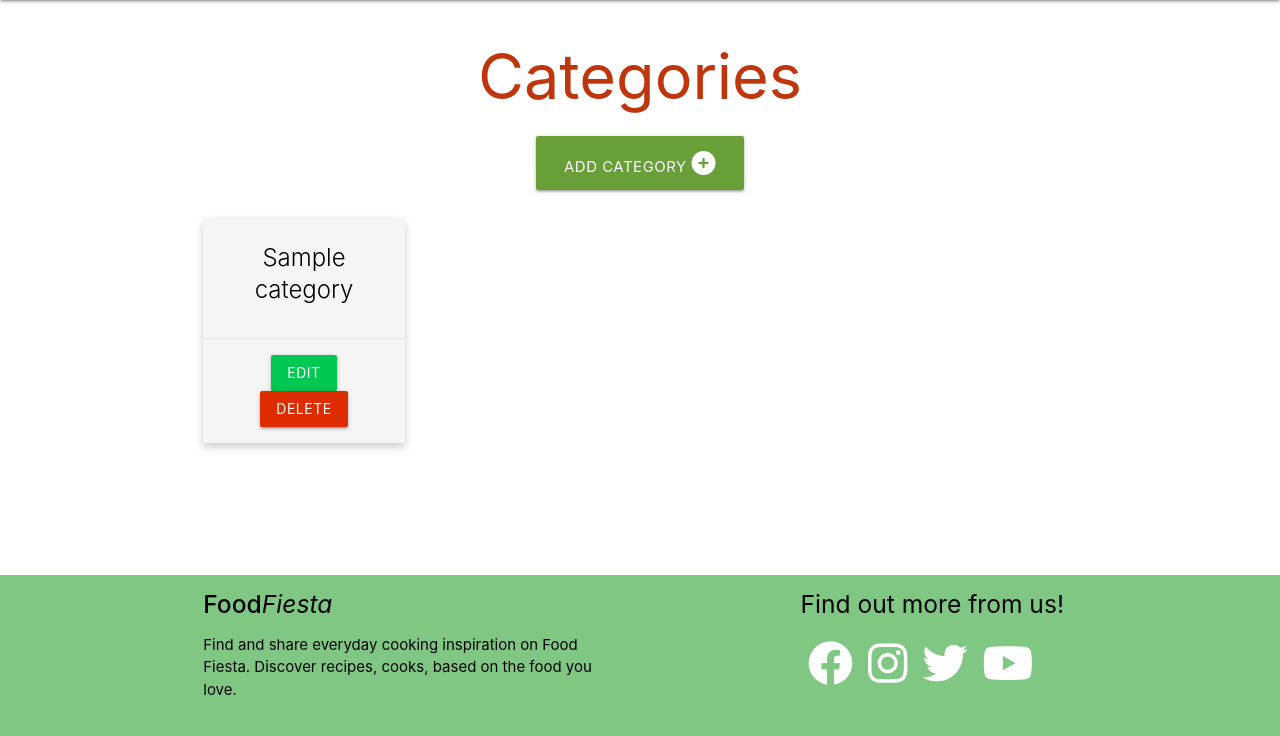
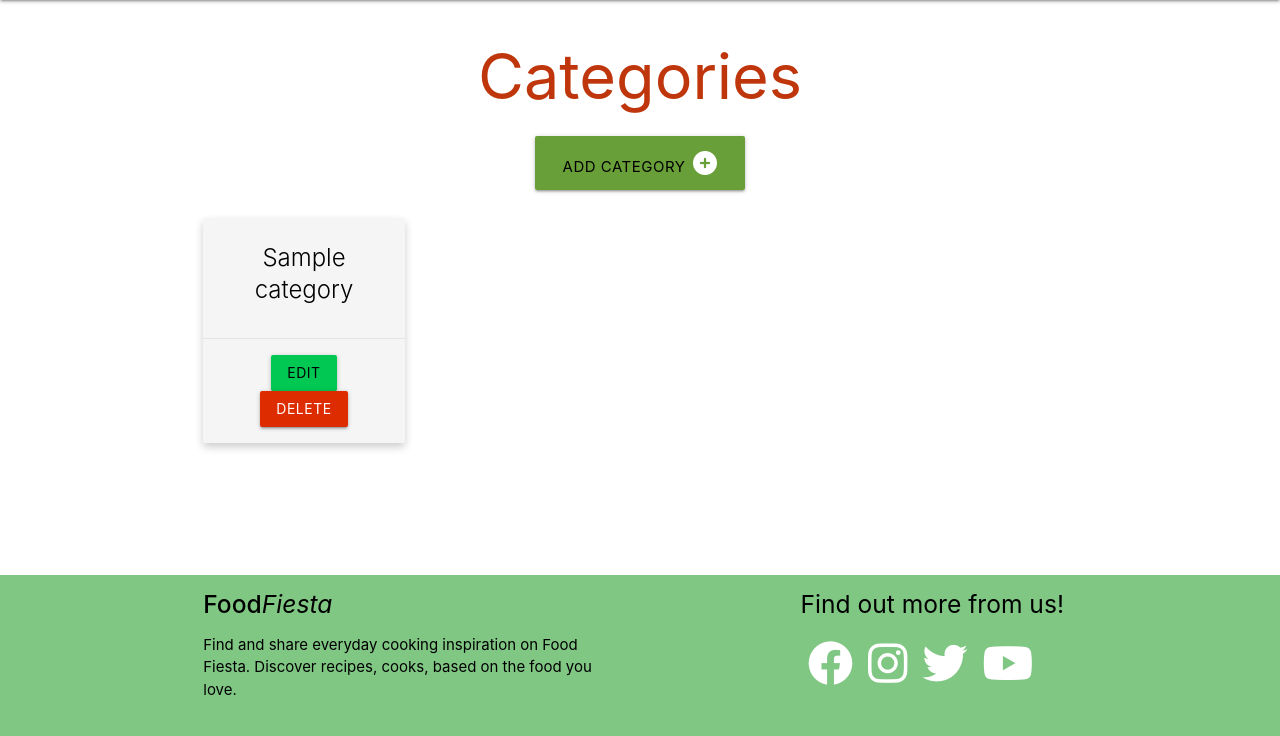
Before and after one commit to BogdanCatalin-Iacob/Food-Fiesta, a Flask app: page /categories in a window 1280 px wide. Shown: the part 64-800 px from the top of the page. Run offline with Flask 2, Linux system fonts and the light colour scheme; the visitor is signed in with stand-in values (Sample User, id 1); tables that the repository leaves empty hold one stand-in row (values such as "Sample post"); some libraries are stand-ins or nearby versions.

Commit message:
Make edit button text black and add margin to + sign on add category button

```diff
--- a/food_fiesta/static/css/style.css
+++ b/food_fiesta/static/css/style.css
@@ -44,6 +44,10 @@ main {
   font-size: 2rem;
 }
 
+.fa-circle-plus{
+  margin-left: 00.5rem;
+}
+
 /********** footer **********/
 footer i:hover {
   color: #66ff00;
--- a/food_fiesta/templates/categories.html
+++ b/food_fiesta/templates/categories.html
@@ -7,8 +7,8 @@
 <!--Add CAtegory button-->
 <div class="row">
     <div class="col s12 center-align">
-        <a href="{{ url_for('add_category') }}" class="btn-large light-green darken-2">Add Category <i
-                class="fa-solid fa-circle-plus"></i></a>
+        <a href="{{ url_for('add_category') }}" class="btn-large light-green darken-2 black-text"
+            aria-label="button to open add category page">Add Category<i class="fa-solid fa-circle-plus white-text"></i></a>
     </div>
 </div>
 <!--Add Category button - end-->
@@ -22,8 +22,10 @@
                     <span class="card-title">{{ category.category_name }}</span>
                 </div>
                 <div class="card-action center-align">
-                <a href="{{ url_for('edit_category', category_id=category.id) }}" class="btn green accent-4">Edit</a>
-                <a href="{{ url_for('delete_category', category_id=category.id) }}" class="btn deep-orange accent-4">Delete</a>
+                    <a href="{{ url_for('edit_category', category_id=category.id) }}"
+                        class="btn green accent-4 black-text" aria-label="button to edit category">Edit</a>
+                    <a href="{{ url_for('delete_category', category_id=category.id) }}"
+                        class="btn deep-orange accent-4" aria-label="button to delete category">Delete</a>
                 </div>
             </div>
         </div>
```
Lines whose indentation alone changed are shown as unchanged.
